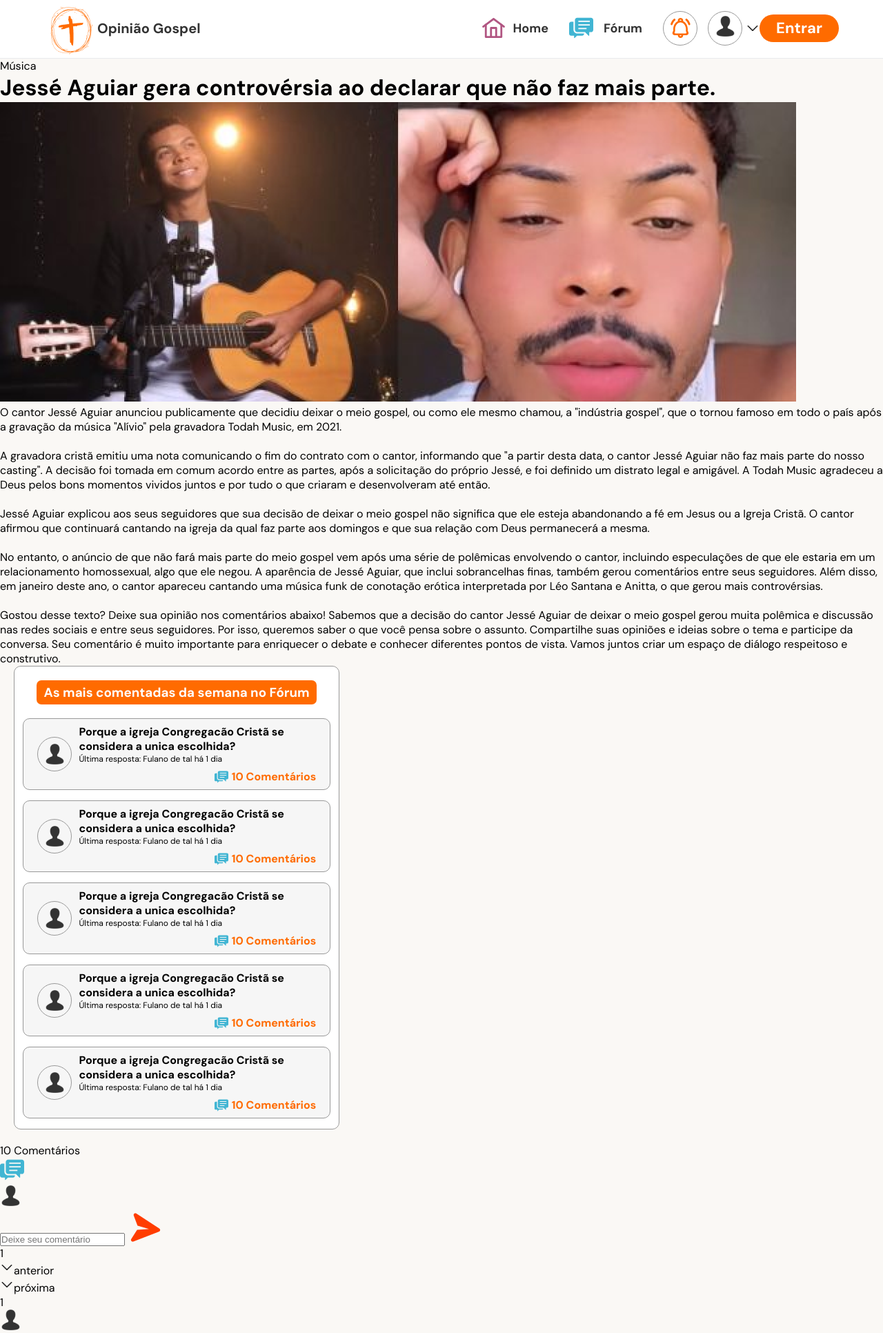
After one commit to brunofsabino/gospel, a web app: file public/news.html in a window 1280 px wide. The commit adds this page. Shown: the top 1932 px of the page at 69% size. Run offline with its HTML, style and script files only (its server is not run), Linux system fonts and the light colour scheme; some libraries are stand-ins or nearby versions.

Commit message:
initial page news

```diff
--- a/public/css/style.css
+++ b/public/css/style.css
@@ -14,13 +14,21 @@ body {
 }
 header {
   height: 85px;
-  border-bottom: 1.5px solid #E9EAED;
+  /* border-bottom: 1.5px solid #E9EAED; */
 }
 .container {
   max-width: 90%;
   margin: 0 auto;
 }
+
 .header-content {
+  width: 100%;
+  /* position: fixed; */
+  height: 85px;
+  background-color: #FFF;
+  border-bottom: 1.5px solid #E9EAED;
+}
+.header-content-desc {
   display: flex;
   align-items: center;
   justify-content: space-between;
@@ -228,6 +256,7 @@ main .main-news-area2 img{
 
 aside {
   width: 40%;
+  grid-area: forum;
 }
 .aside-content {
   margin: 0px 20px;
@@ -238,9 +267,12 @@ aside {
   justify-content: center;
   border: 1px solid #999;
   border-radius: 10px;
+  position: sticky;
+  top: 20px;
+  margin-bottom:20px;
 }
 .aside-title {
-  font-size: 14px;
+  font-size: 16px;
   background-color: var(--orange-black);
   width: fit-content;
   border-radius: 7px;
@@ -335,7 +367,7 @@ aside {
   display: flex;
   align-items: center;
   justify-content: flex-end;
-  margin-top: 3px;
+  margin-top: 7px;
 }
 .aside-forum1-desc-qt-comments img,
 .aside-forum2-desc-qt-comments img,
--- /dev/null
+++ b/public/news.html
@@ -0,0 +1,301 @@
+<!DOCTYPE html>
+<html lang="en">
+<head>
+  <meta charset="UTF-8">
+  <meta http-equiv="X-UA-Compatible" content="IE=edge">
+  <meta name="viewport" content="width=device-width, initial-scale=1.0">
+  <title> Opinião Gospel - Jessé Aguiar gera controvérsia ao declarar que não faz mais parte</title>
+  <link rel="preconnect" href="https://fonts.googleapis.com">
+  <link rel="preconnect" href="https://fonts.gstatic.com" crossorigin>
+  <link href="https://fonts.googleapis.com/css2?family=DM+Sans:wght@400;500;700&display=swap" rel="stylesheet">
+  <link rel="preconnect" href="https://fonts.googleapis.com">
+  <link rel="preconnect" href="https://fonts.gstatic.com" crossorigin>
+  <link href="https://fonts.googleapis.com/css2?family=Roboto:wght@400;500;700;900&display=swap" rel="stylesheet">
+  <link rel="stylesheet" href="css/style.css">
+</head>
+<body>
+  <header>
+    <div class="header-content ">
+      <div class="header-content-desc container">
+        <div class="header-logo">
+          <img src="images/logo.png" alt="Logo Opinião Gospel">
+          <p>Opinião Gospel</p>
+        </div>
+        <div class="header-icons-menu">
+          <nav>
+            <li><a href=""><div class="area-home"><img src="images/home.svg" alt="Imagem Home">Home</div></a></li>
+            <li><a href=""><div class="area-forum"><img src="images/forum.svg" alt="Imagem Fórum">Fórum</div></a></li>
+            <li><a href=""><div class="area-alerts"><img src="images/alert.svg" alt="Imagem Alerta"></div></a></li>
+          </nav>
+          <div class="header-persona"><a href=""><img src="images/persona.png" alt="Imagem Perfil"></a></div>
+          <div class="header-persona-open"><a href=""><img src="images/seta-expandir.png" alt="Imagem Expandir Perfil"></a></div>
+          <div class="button-enter"><a href="">Entrar</a></div>
+        </div>
+      </div>
+    </div>
+  </header>
+  <main>
+    <div class="news-details">
+      <div class="news-details-subtitle"><p>Música</p></div>
+      <div class="news-details"><h1>Jessé Aguiar gera controvérsia ao declarar que não faz mais parte.</h1></div>
+      <div class="news-details-img-video">
+        <img src="images/jesse-aguiar-570x300.png" alt="">
+      </div>
+      <div class="news-details-desc-aside">
+        <div class="news-details-content-comment-desc">
+          <div class="news-details-content">
+            <p>O cantor Jessé Aguiar anunciou publicamente que decidiu deixar o meio gospel, ou como ele mesmo chamou, a "indústria gospel", que o tornou famoso em todo o país após a gravação da música "Alívio" pela gravadora Todah Music, em 2021.</p>
+            <br>
+            <p>A gravadora cristã emitiu uma nota comunicando o fim do contrato com o cantor, informando que "a partir desta data, o cantor Jessé Aguiar não faz mais parte do nosso casting". A decisão foi tomada em comum acordo entre as partes, após a solicitação do próprio Jessé, e foi definido um distrato legal e amigável. A Todah Music agradeceu a Deus pelos bons momentos vividos juntos e por tudo o que criaram e desenvolveram até então.</p>
+            <br>
+            <p>Jessé Aguiar explicou aos seus seguidores que sua decisão de deixar o meio gospel não significa que ele esteja abandonando a fé em Jesus ou a Igreja Cristã. O cantor afirmou que continuará cantando na igreja da qual faz parte aos domingos e que sua relação com Deus permanecerá a mesma.</p>
+            <br>
+            <p>No entanto, o anúncio de que não fará mais parte do meio gospel vem após uma série de polêmicas envolvendo o cantor, incluindo especulações de que ele estaria em um relacionamento homossexual, algo que ele negou. A aparência de Jessé Aguiar, que inclui sobrancelhas finas, também gerou comentários entre seus seguidores. Além disso, em janeiro deste ano, o cantor apareceu cantando uma música funk de conotação erótica interpretada por Léo Santana e Anitta, o que gerou mais controvérsias.</p>
+            <br>
+          </div>
+          <div class="news-details-comment-desc">
+            <p>Gostou desse texto? Deixe sua opinião nos comentários abaixo! Sabemos que a decisão do cantor Jessé Aguiar de deixar o meio gospel gerou muita polêmica e discussão nas redes sociais e entre seus seguidores. Por isso, queremos saber o que você pensa sobre o assunto. Compartilhe suas opiniões e ideias sobre o tema e participe da conversa. Seu comentário é muito importante para enriquecer o debate e conhecer diferentes pontos de vista. Vamos juntos criar um espaço de diálogo respeitoso e construtivo.</p>
+          </div>
+        </div>
+        <aside>
+          <div class="aside-content">
+            <div class="aside-title">
+              <h3>As mais comentadas da semana no Fórum</h3>
+            </div>
+            <div class="aside-forum">
+              <div class="aside-forum1">
+                <div class="aside-forum1-person">
+                  <div class="aside-forum1-person-area">
+                    <img src="images/persona.png" alt="">
+                  </div>
+                </div>
+                <div class="aside-forum1-desc">
+                  <div class="aside-forum1-desc-title">
+                    <h3>Porque a igreja Congregacão Cristã se considera  a unica escolhida?</h3>
+                  </div>
+                  <div class="aside-forum1-desc-res">
+                    <p>Última resposta: Fulano de tal há 1 dia</p>
+                  </div>
+                  <div class="aside-forum1-desc-qt-comments">
+                    <img src="images/forum.svg" alt="">
+                    <p>10 Comentários</p>
+                  </div>
+                </div>
+
+              </div>
+              <div class="aside-forum2">
+                <div class="aside-forum2-person">
+                  <div class="aside-forum2-person-area">
+                    <img src="images/persona.png" alt="">
+                  </div>
+                </div>
+                <div class="aside-forum2-desc">
+                  <div class="aside-forum2-desc-title">
+                    <h3>Porque a igreja Congregacão Cristã se considera  a unica escolhida?</h3>
+                  </div>
+                  <div class="aside-forum2-desc-res">
+                    <p>Última resposta: Fulano de tal há 1 dia</p>
+                  </div>
+                  <div class="aside-forum2-desc-qt-comments">
+                    <img src="images/forum.svg" alt="">
+                    <p>10 Comentários</p>
+                  </div>
+                </div>
+              </div>
+              <div class="aside-forum3">
+                <div class="aside-forum3-person">
+                  <div class="aside-forum3-person-area">
+                    <img src="images/persona.png" alt="">
+                  </div>
+                </div>
+                <div class="aside-forum3-desc">
+                  <div class="aside-forum3-desc-title">
+                    <h3>Porque a igreja Congregacão Cristã se considera  a unica escolhida?</h3>
+                  </div>
+                  <div class="aside-forum3-desc-res">
+                    <p>Última resposta: Fulano de tal há 1 dia</p>
+                  </div>
+                  <div class="aside-forum3-desc-qt-comments">
+                    <img src="images/forum.svg" alt="">
+                    <p>10 Comentários</p>
+                  </div>
+                </div>
+              </div>
+              <div class="aside-forum4">
+                <div class="aside-forum4-person">
+                  <div class="aside-forum4-person-area">
+                    <img src="images/persona.png" alt="">
+                  </div>
+                </div>
+                <div class="aside-forum4-desc">
+                  <div class="aside-forum4-desc-title">
+                    <h3>Porque a igreja Congregacão Cristã se considera  a unica escolhida?</h3>
+                  </div>
+                  <div class="aside-forum4-desc-res">
+                    <p>Última resposta: Fulano de tal há 1 dia</p>
+                  </div>
+                  <div class="aside-forum4-desc-qt-comments">
+                    <img src="images/forum.svg" alt="">
+                    <p>10 Comentários</p>
+                  </div>
+                </div>
+              </div>
+              <div class="aside-forum5">
+                <div class="aside-forum5-person">
+                  <div class="aside-forum5-person-area">
+                    <img src="images/persona.png" alt="">
+                  </div>
+                </div>
+                <div class="aside-forum5-desc">
+                  <div class="aside-forum5-desc-title">
+                    <h3>Porque a igreja Congregacão Cristã se considera  a unica escolhida?</h3>
+                  </div>
+                  <div class="aside-forum5-desc-res">
+                    <p>Última resposta: Fulano de tal há 1 dia</p>
+                  </div>
+                  <div class="aside-forum5-desc-qt-comments">
+                    <img src="images/forum.svg" alt="">
+                    <p>10 Comentários</p>
+                  </div>
+                </div>
+              </div>
+
+            </div>
+          </div>
+        </aside>
+      </div>
+      <div class="news-details-comments">
+        <div class="news-details-comments-qt">
+          <p>10 Comentários</p>
+          <img src="images/forum.svg" alt="">
+        </div>
+        <div class="news-details-comments-new">
+          <div class="area-comments-new">
+            <div class="area-comments-person">
+              <div class="area-comments-person-img">
+                <img src="images/persona.png" alt="">
+              </div>
+            </div>
+            <div class="area-comments-content">
+              <input type="text" placeholder="Deixe seu comentário">
+              <img src="images/send.png" alt="Enviar Comentário">
+            </div>
+          </div>
+          <div class="news-details-comments-pg">
+            <div class="initial-pg">1</div>
+            <div class="pg-prev"><img src="images/seta-expandir.png" alt="">anterior</div>
+            <div class="pg-next"><img src="images/seta-expandir.png" alt="">próxima</div>
+            <div class="final-pg">1</div>
+          </div>
+          <div class="area-comments-users">
+            <div class="area-comments-user">
+              <div class="area-comments-user-person">
+                <div class="area-comments-person-img">
+                  <img src="images/persona.png" alt="">
+                </div>
+              </div>
+              <div class="area-comments-user-content">
+                <div class="area-comments-user-content-info">
+                  <div class="area-comments-user-name-complaint">
+                    <h3>BrunoFSabino</h3>
+                    <div class="area-comments-complaint">...</div>
+                  </div>
+                  <div class="area-comments-user-comment">
+                    <p>Interessante, pq acontece em tal fual dasdo asdasdasd.</p>
+                  </div>
+                </div>
+                <div class="area-comments-user-like-dislike-resp">
+                  <div class="area-comments-user-like">
+                    <div class="area-comments-user-like-qt">1</div>
+                    <img src="images/like.svg" alt="">
+                  </div>
+                  <div class="area-comments-user-dislike">
+                    <div class="area-comments-user-dislike-qt">1</div>
+                    <img src="images/dislike.svg" alt="">
+                  </div>
+                  <div class="area-comments-user-resp">
+                    <img src="images/response.png" alt="">
+                    <p>Responder</p>
+                  </div>
+                </div>
+              </div>
+            </div>
+            <div class="area-comments-user">
+              <div class="area-comments-user-person">
+                <div class="area-comments-person-img">
+                  <img src="images/persona.png" alt="">
+                </div>
+              </div>
+              <div class="area-comments-user-content">
+                <div class="area-comments-user-content-info">
+                  <div class="area-comments-user-name-complaint">
+                    <h3>BrunoFSabino</h3>
+                    <div class="area-comments-complaint">...</div>
+                  </div>
+                  <div class="area-comments-user-comment">
+                    <p>Interessante, pq acontece em tal fual dasdo asdasdasd.</p>
+                  </div>
+                </div>
+                <div class="area-comments-user-like-dislike-resp">
+                  <div class="area-comments-user-like">
+                    <div class="area-comments-user-like-qt">1</div>
+                    <img src="images/like.svg" alt="">
+                  </div>
+                  <div class="area-comments-user-dislike">
+                    <div class="area-comments-user-dislike-qt">1</div>
+                    <img src="images/dislike.svg" alt="">
+                  </div>
+                  <div class="area-comments-user-resp">
+                    <img src="images/response.png" alt="">
+                    <p>Responder</p>
+                  </div>
+                </div>
+              </div>
+            </div>
+            <div class="area-comments-user-response">
+              <div class="area-comments-user-person">
+                <div class="area-comments-person-img">
+                  <img src="images/persona.png" alt="">
+                </div>
+              </div>
+              <div class="area-comments-user-content">
+                <div class="area-comments-user-content-info">
+                  <div class="area-comments-user-name-complaint">
+                    <h3>FulanoDaSilva</h3>
+                    <div class="area-comments-complaint">...</div>
+                  </div>
+                  <div class="area-comment-user-desc">
+                    <div class="area-comments-user-name">
+                      <h3>BrunoFSabino</h3>
+                    </div>
+                    <div class="area-comments-user-comment">
+                      <p>Interessante, pq acontece em tal fual dasdo asdasdasd.</p>
+                    </div>
+                  </div>
+                  <div class="area-comments-user-response-content">
+                    <p>Nada a vê seu comentário!</p>
+                  </div>
+                </div>
+                <div class="area-comments-user-like-dislike-resp">
+                  <div class="area-comments-user-like">
+                    <div class="area-comments-user-like-qt">1</div>
+                    <img src="images/like.svg" alt="">
+                  </div>
+                  <div class="area-comments-user-dislike">
+                    <div class="area-comments-user-dislike-qt">1</div>
+                    <img src="images/dislike.svg" alt="">
+                  </div>
+                  <div class="area-comments-user-resp">
+                    <img src="images/response.png" alt="">
+                    <p>Responder</p>
+                  </div>
+                </div>
+              </div>
+            </div>
+          </div>
+        </div>
+      </div>
+  </main>
+
+</body>
+</html>
```
Also changed, not shown: other parts of public/css/style.css (+189 -4 lines), public/home.html (+195 -12 lines), public/images/Imagem21-570x300 1.png (added), public/images/dislike.svg (added), public/images/icon-mais.png (added), public/images/icons8-mais-24.png (added), public/images/like.svg (added), public/images/logo-white.png (added), public/images/response.png (added), public/images/send.png (added).
